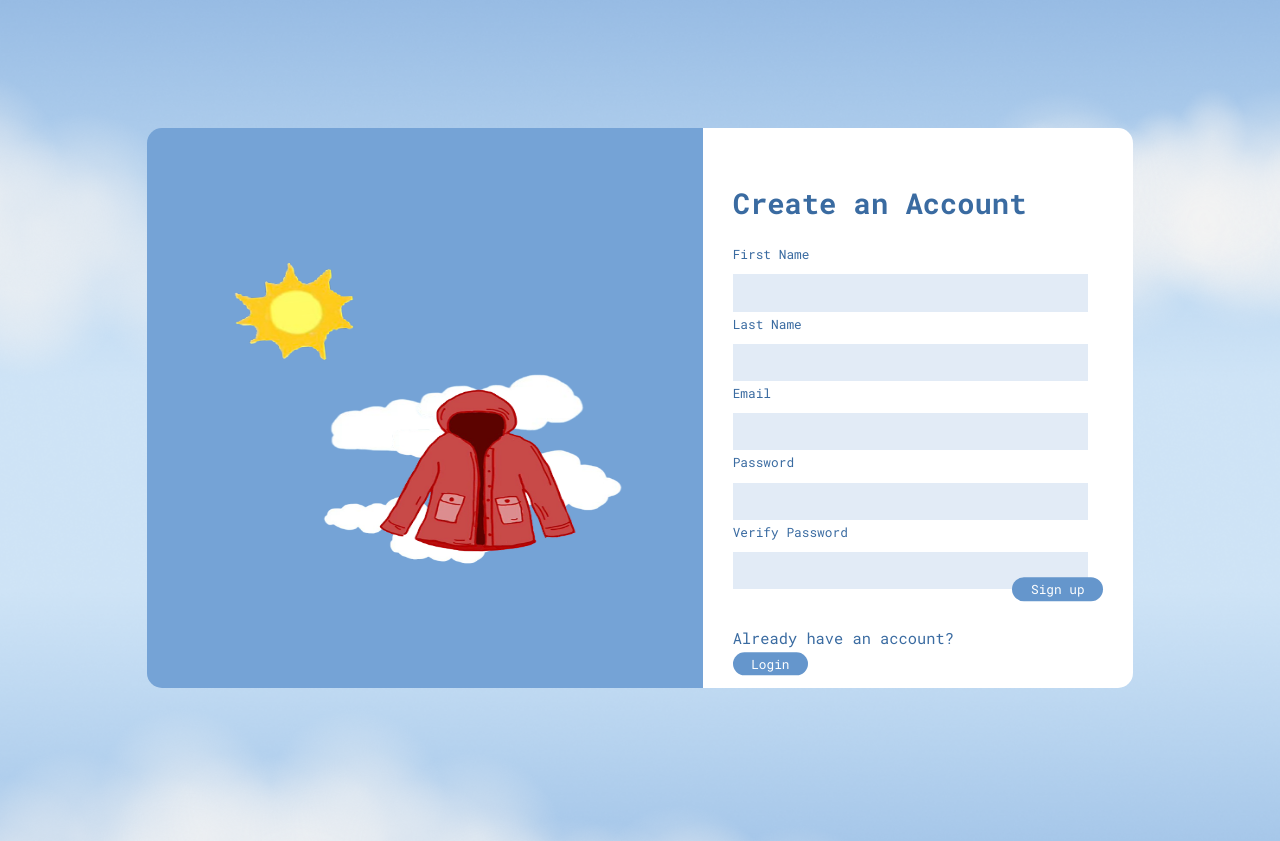
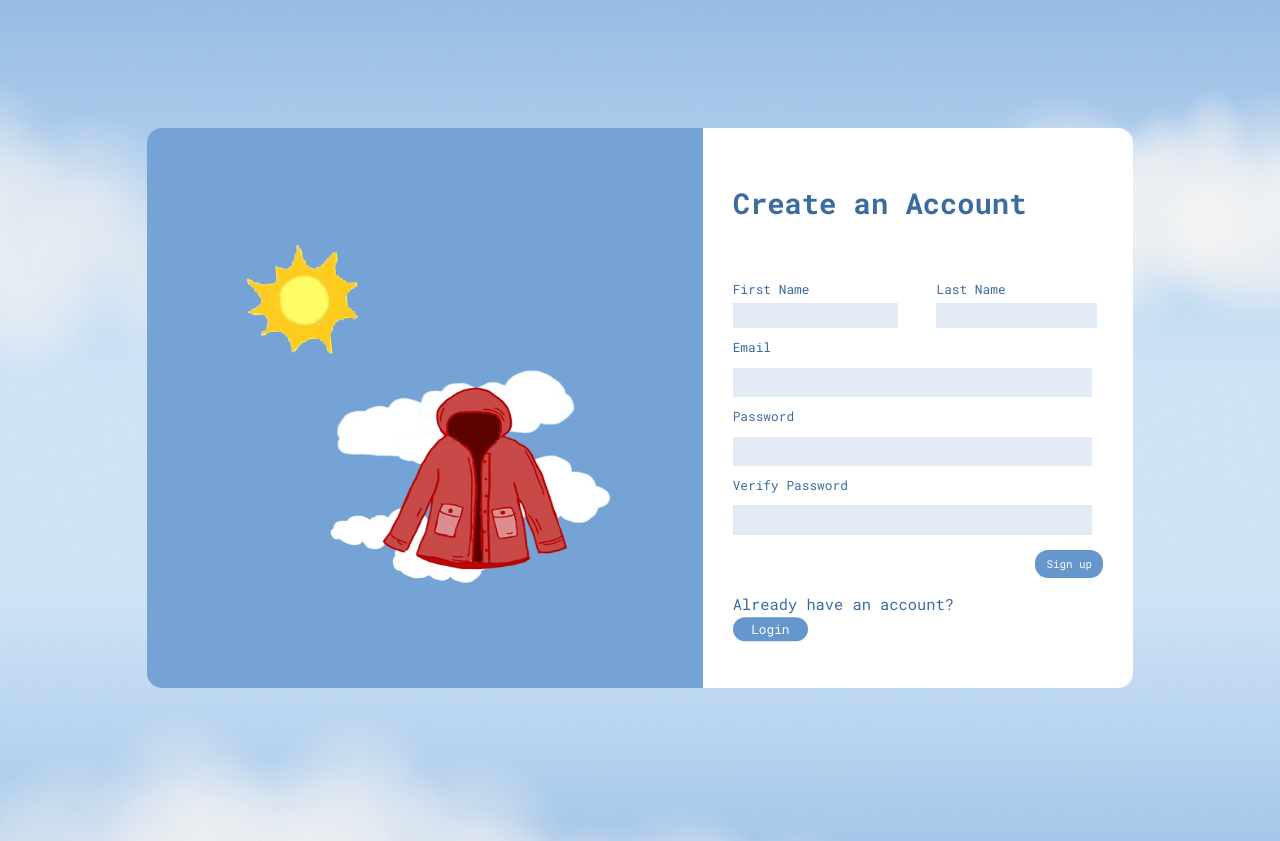
Before and after one commit to a-nguy4n/weatherWardrobe, a FastAPI app: page /signup in a window 1280 px wide. Shown: the top 841 px of the page. Run offline with FastAPI, Linux system fonts and the light colour scheme; parts of the project's set-up code (start-up, migrations or seed data) failed here and were passed over.

Commit message:
Login and Sign Up CSS Clean Up

```diff
--- a/app/templates/loginPage.html
+++ b/app/templates/loginPage.html
@@ -91,9 +91,9 @@
             color: white;
             font-size: 1vw;
             background: #6596CC;
-            border-radius: 13px;
+            border-radius: 15px;
             border: none;
-            padding: 1% 5%;
+            padding: 0.5% 4%;
             justify-self: end;
             transform: translateY(-50%);
         }
--- a/app/templates/signUpPage.html
+++ b/app/templates/signUpPage.html
@@ -4,7 +4,7 @@
     <meta charset="UTF-8">
     <meta name="viewport" content="width=device-width, initial-scale=1.0">
     <title>Sign Up Page</title>
-    <link rel="stylesheet" href= "../static/css/signUpPage.css">
+    <!-- <link rel="stylesheet" href= "../static/css/signUpPage.css"> -->
 
 
     <style>
@@ -52,8 +52,8 @@
         }
 
         #signupGraphic{
-            width: 33vw;
-            height: 40vh;
+            width: 31vw;
+            height: 45vh;
         }
 
         .rightSideSign{
@@ -72,30 +72,41 @@
         input[type=text],
         input[type=password]{
             width: 80%;
-            padding: 3% 8%;
+            padding: 2% 8.5%;
             margin-top: 3%;
             border: none;
             background-color: #75a2d636 ;
+        }
+
+        .firstName input[type=text],
+        .lastName input[type=text]{
+            padding: 3% 8%;
         }
 
         label{
             font-size: 1vw;;
         }
 
-        form {
+        form{
             display: grid;
+        }
+
+        .nameGroup{
+            display: flex;
+            gap: 2rem;
         }
 
         #signUpButton{
             font-family: "Roboto Mono";
             color: white;
-            font-size: 1vw;
+            font-size: 0.85vw;
             background: #6596CC;
             border-radius: 13px;
             border: none;
-            padding: 1% 5%;
+            padding: 1% 3%;
+            margin-top: 2%;
             justify-self: end;
-            transform: translateY(-50%);
+            transform: translateY(0%);
         }
 
         p{
@@ -127,14 +138,17 @@
             <h1> Create an Account </h1>
 
             <form action="/app/templates/signUpPage.html" method="POST">
-                <section class="nameInput">
-                    <label for="firstName"> First Name </label> <br>
-                    <input type="text" id="firstName" name="firstName" required />
+                <div class="nameGroup">
+                    <section class="firstName">
+                        <label for="firstName"> First Name </label>
+                        <input type="text" id="firstName" name="firstName" required />
+                    </section>
 
-                    <label for="lastName"> Last Name </label> <br>
-                    <input type="text" id="lastName" name="lastName" required />
-                </section>
-
+                    <section class="lastName">
+                        <label for="lastName"> Last Name </label>
+                        <input type="text" id="lastName" name="lastName" required />
+                    </section>
+                </div>
 
                 <section class="email">
                     <label for="email"> Email </label> <br>
```
Also changed, not shown: 18 other files.
